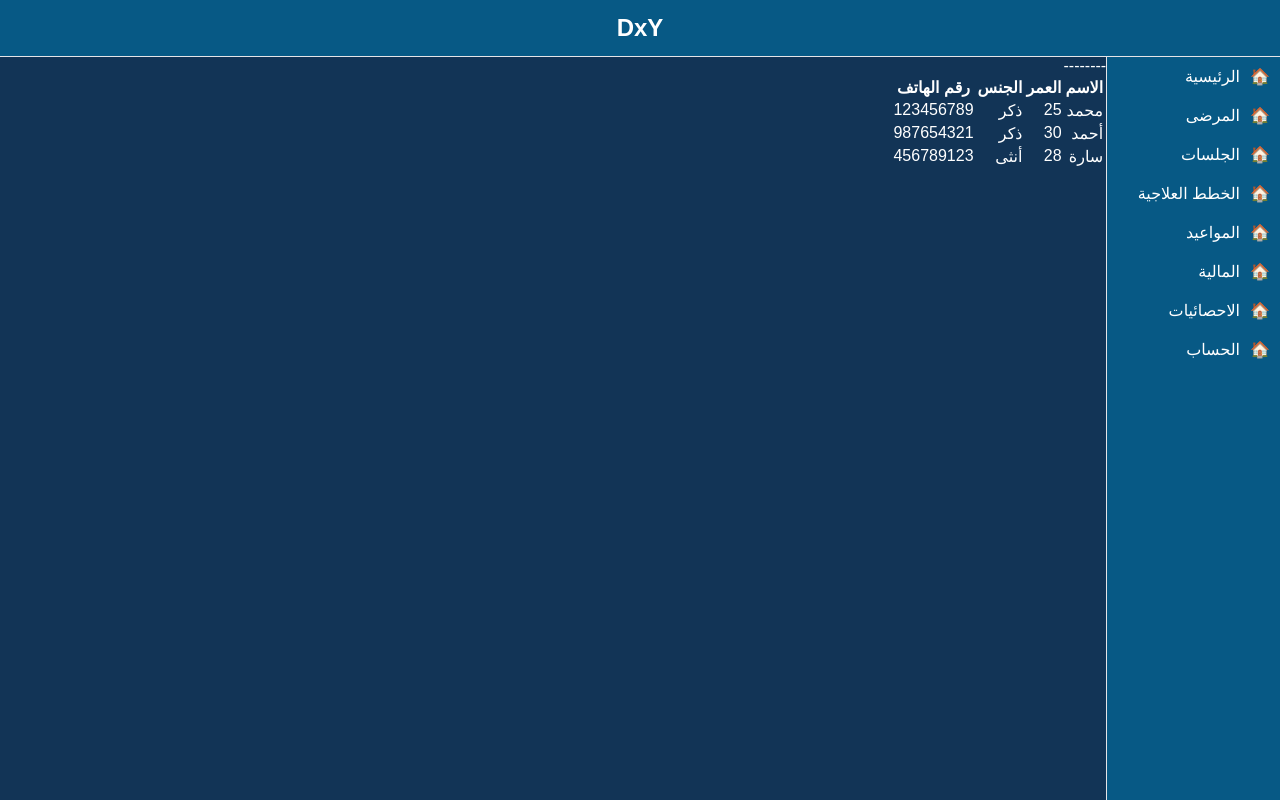
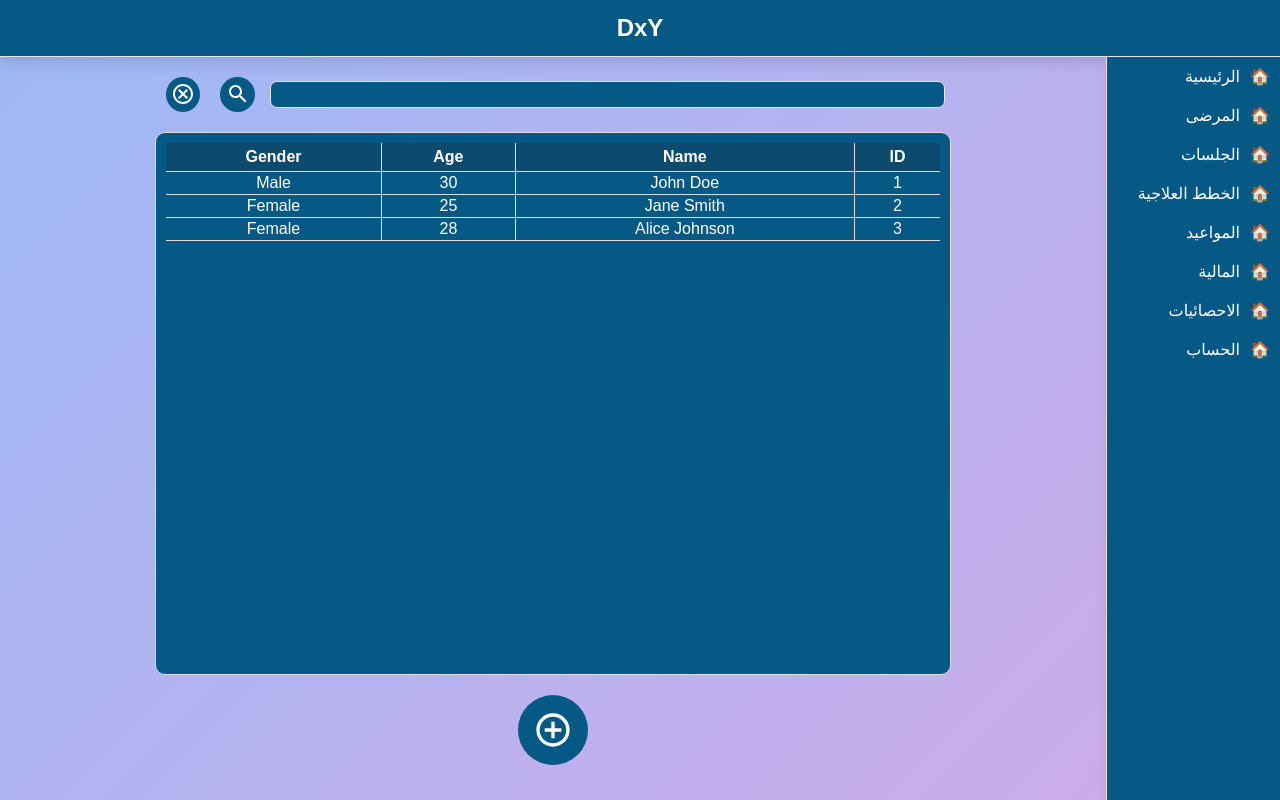
Before and after one commit to yahia-y4/DxY, a React app in the folder frontend/: page / in a window 1280 px wide. Built offline with nearby package versions, Linux system fonts and the light colour scheme; the HTML template or start-up script is replaced by a standard one.

Commit message:
patients table ui

```diff
--- a/frontend/package.json
+++ b/frontend/package.json
@@ -10,6 +10,10 @@
     "preview": "vite preview"
   },
   "dependencies": {
+    "@emotion/react": "^11.14.0",
+    "@emotion/styled": "^11.14.1",
+    "@mui/icons-material": "^9.4.0",
+    "@mui/material": "^9.4.0",
     "react": "^19.2.8",
     "react-dom": "^19.2.8"
   },
--- /dev/null
+++ b/frontend/src/components/input/input.css
@@ -0,0 +1,26 @@
+.input-div{
+   width: 100%;
+    display: flex;
+    flex-direction: column;
+    gap: 5px;
+    align-items: center;
+    justify-content: center;
+
+
+}
+.input-div input{
+    width: 100%;
+    padding: 4px;
+    border: 1px solid var(--border);
+    background-color: var(--win);
+    border-radius: 7px;
+    outline: none;
+    color: var(--textColor);
+    font-size: 15px;
+    direction: rtl;
+}
+
+
+.input-div label{
+    font-size: 15px;
+}
--- /dev/null
+++ b/frontend/src/components/input/input.jsx
@@ -0,0 +1,15 @@
+import "./input.css";
+
+export default function Input({ label, value, onChange, type = "text" }) {
+  return (
+    <div className="input-div">
+      {label && <label className="input-label">{label}</label>}
+      <input
+        className="input-field"
+        type={type}
+        value={value}
+        onChange={(e) => onChange(e.target.value)}
+      />
+    </div>
+  );
+}
--- /dev/null
+++ b/frontend/src/components/search/search.css
@@ -0,0 +1,19 @@
+.search-div{
+    width: 100%;
+    display: flex;
+    flex-direction: row;
+    gap: 20px;
+    align-items: center;
+    justify-content: center;
+}
+
+.search-butn{
+    width: 40px;
+    height: 35px;
+    border-radius: 50%;
+    background-color: var(--win);
+    display: flex;
+    align-items: center;
+    justify-content: center;
+    cursor: pointer;
+}
--- /dev/null
+++ b/frontend/src/components/search/search.jsx
@@ -0,0 +1,16 @@
+
+import Input from "../input/input";
+import "./search.css";
+import SearchIcon from '@mui/icons-material/Search';
+import CancelOutlinedIcon from '@mui/icons-material/CancelOutlined';
+export default function Search({ onSearch , onCancel , w}) {
+    return (
+        <div className="search-div" style={{width: w}}>
+            <Input/>
+            <div className="search-butn" onClick={onSearch}><SearchIcon/></div>
+            <div className="search-butn" onClick={onCancel}><CancelOutlinedIcon/></div>
+        </div>
+    )
+
+
+}
--- a/frontend/src/components/table/table.css
+++ b/frontend/src/components/table/table.css
@@ -0,0 +1,44 @@
+.table-div{
+  width: 100%;
+  height: fit-content;
+  border: #ddd 1px solid;
+  background-color: var(--win);
+  overflow: auto;
+  padding: 10px;
+  border-radius: 10px;
+
+}
+
+table{
+  width: 100%;
+  border-collapse: collapse;
+
+  direction: rtl;
+}
+
+thead th {
+  padding: 0px;
+  text-align: center;
+background-color:var(--TopTableColor);
+  border-bottom: 1px solid #ddd;
+   border-left: 1px solid #ddd;
+  position: sticky;
+  top: 0;
+  padding: 5px;
+}
+
+td {
+  padding: 2px;
+  text-align: center;
+  border-bottom: 1px solid #ddd;
+  border-left: 1px solid #ddd;
+}
+
+th:last-child,
+td:last-child {
+  border-left: none;
+}
+
+tr:hover{
+  background-color: var(--hover);
+}
--- a/frontend/src/components/table/table.jsx
+++ b/frontend/src/components/table/table.jsx
@@ -1,7 +1,8 @@
 import "./table.css";
 
-export default function Table({ columns, data, onRowClick }) {
+export default function Table({ columns, data, onRowClick , w , h }) {
   return (
+   < div className="table-div" style={{width: w, height: h}}>
     <table className="table">
       <thead>
         <tr>
@@ -20,5 +21,6 @@ export default function Table({ columns, data, onRowClick }) {
         ))}
       </tbody>
     </table>
+    </div>
   );
 }
--- a/frontend/src/index.css
+++ b/frontend/src/index.css
@@ -1,14 +1,10 @@
 :root {
   --text: #fff;
-  --bg:radial-gradient(
-  circle at top right,
-  #dff3ff 0%,
-  #e7f5ff 35%,
-  #ffffff 75%
-);
+  --bg:  linear-gradient(135deg, #2564eb73 0%, #c08de2bb 100%);;
   --win:#075985;
   --border: #e5e4e7;
   --hover: #0c4a6e;
+  --TopTableColor: #0c4a6e;
   --shadow: #0000001a 0 10px 15px -3px, #0000000d 0 4px 6px -2px;
 }
 
@@ -17,7 +13,7 @@
 body {
   direction: rtl;
   font-family: sans-serif;
-  background-color: var(--bg);
+  background:var(--bg);
   color: var(--text);
   margin: 0;
   padding: 0;
--- a/frontend/src/modules/patients/patientsPage/patientsPage.css
+++ b/frontend/src/modules/patients/patientsPage/patientsPage.css
@@ -1,5 +1,5 @@
 .patientsPage{
-    background-color: #123456;
+
     height: 93vh;
     width:100%;
 }
--- a/frontend/src/modules/patients/patientsPage/patientsPage.jsx
+++ b/frontend/src/modules/patients/patientsPage/patientsPage.jsx
@@ -1,31 +1,10 @@
-
-import Table from "../../../components/table/table";
+import PatientsTable from "../sections/patientsTable/patientsTable";
 import "./patientsPage.css";
 
 export default function PatientsPage() {
-    const columns = [
-        { name: "name", label: "الاسم" },
-        { name: "age", label: "العمر" },
-        { name: "gender", label: "الجنس" },
-        { name: "phone", label: "رقم الهاتف" },
-    ];
-    const data = [
-        { name: "محمد", age: 25, gender: "ذكر", phone: "123456789" },
-        { name: "أحمد", age: 30, gender: "ذكر", phone: "987654321" },
-        { name: "سارة", age: 28, gender: "أنثى", phone: "456789123" },
-    ];
   return (
     <div className="patientsPage">
-        <div className="top-patients-control">
-
-        </div>
-
-        <div className="patients-content">
-            --------
-            <Table columns={columns} data={data}></Table>
-
-        </div>
-
+      <PatientsTable />
     </div>
   );
 }
--- /dev/null
+++ b/frontend/src/modules/patients/sections/patientsTable/patientsTable.css
@@ -0,0 +1,21 @@
+
+.patientsTable{
+    height: 100%;
+    width:100%;
+    display: flex;
+    align-items: center;
+    gap: 20px;
+    flex-direction: column;
+
+    padding-top: 20px;
+}
+.patients-add-butn{
+    width: 70px;
+    height: 70px;
+    border-radius: 50%;
+    background-color: var(--win);
+    display: flex;
+    align-items: center;
+    justify-content: center;
+    cursor: pointer;
+}
--- /dev/null
+++ b/frontend/src/modules/patients/sections/patientsTable/patientsTable.jsx
@@ -0,0 +1,27 @@
+import Search from "../../../../components/search/search";
+import Table from "../../../../components/table/table";
+import "./patientsTable.css";
+import AddCircleOutlineOutlinedIcon from '@mui/icons-material/AddCircleOutlineOutlined';
+
+export default function PatientsTable() {
+  const columns = [
+    { name: "id", label: "ID" },
+    { name: "name", label: "Name" },
+    { name: "age", label: "Age" },
+    { name: "gender", label: "Gender" },
+  ];
+  const data = [
+    { id: 1, name: "John Doe", age: 30, gender: "Male" },
+    { id: 2, name: "Jane Smith", age: 25, gender: "Female" },
+    { id: 3, name: "Alice Johnson", age: 28, gender: "Female" },
+  ];
+  return (
+    <div className="patientsTable">
+      <Search w={"70%"} />
+
+      <Table data={data} columns={columns} w={"70%"} h={"70%"}></Table>
+
+      <div className="patients-add-butn"><AddCircleOutlineOutlinedIcon style={{fontSize:40}}/></div>
+    </div>
+  );
+}
```
Also changed, not shown: 1 other file (tests, documents, lock files or other folders).
